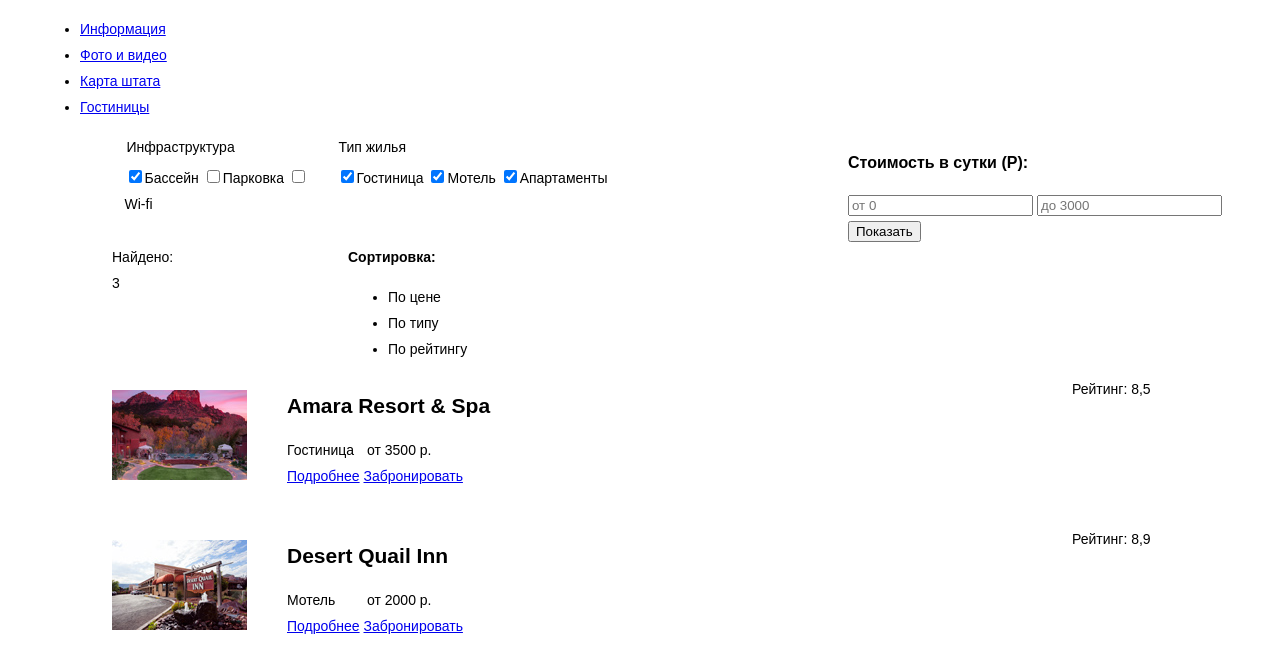
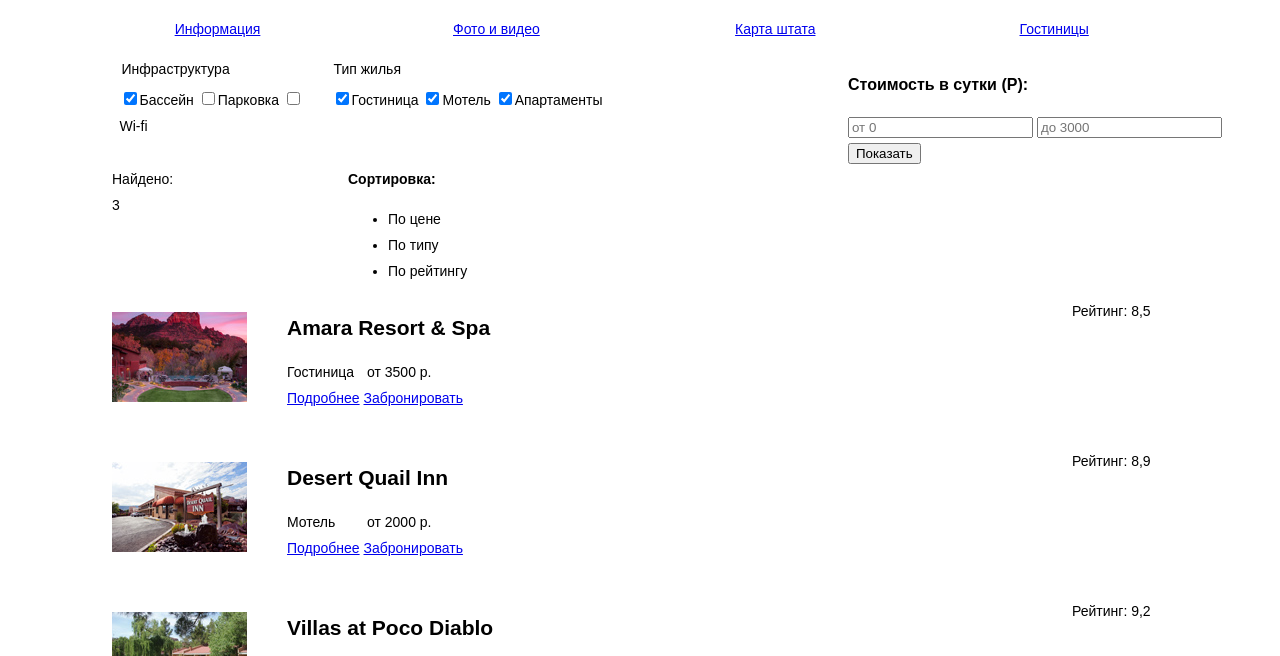
Before and after one commit to Valreya/329577-sedona, a plain HTML site: page catalog.html in a window 1280 px wide. Shown: the part 84-740 px from the top of the page. Drawn offline with Linux system fonts and the light colour scheme.

Commit message:
правка

```diff
--- a/css/style.css
+++ b/css/style.css
@@ -27,6 +27,12 @@
   width: 1200px;
   margin: 0 auto;
 }
+
+.main-navigation li {
+  width: 275px;
+  display: inline-block;
+  text-align: center;
+ }
 
 .entry-img {
   width: 458px;
@@ -147,7 +153,7 @@
 .infrastructure {
   float: left;
   width: 212px;
-  padding-left: 72px;
+  margin-left: 67px;
 }
 
 .dwelling {
```
